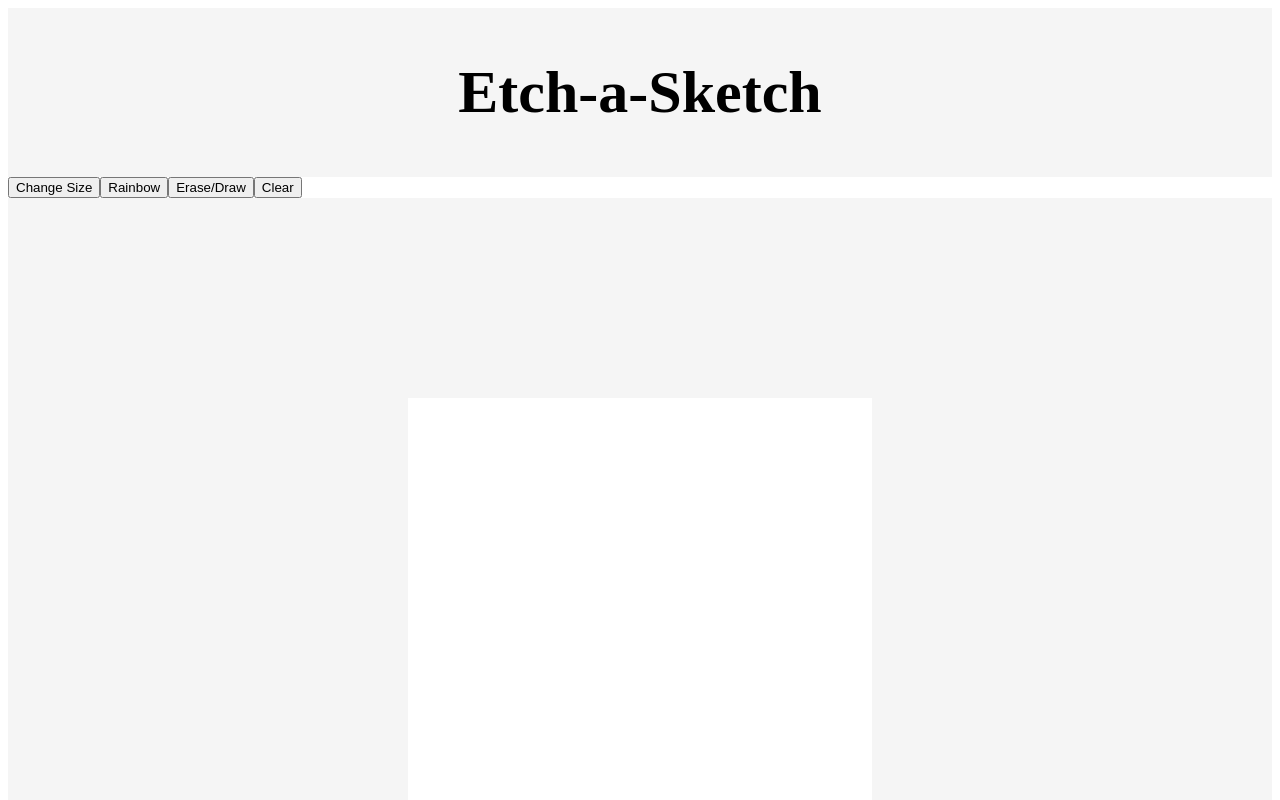
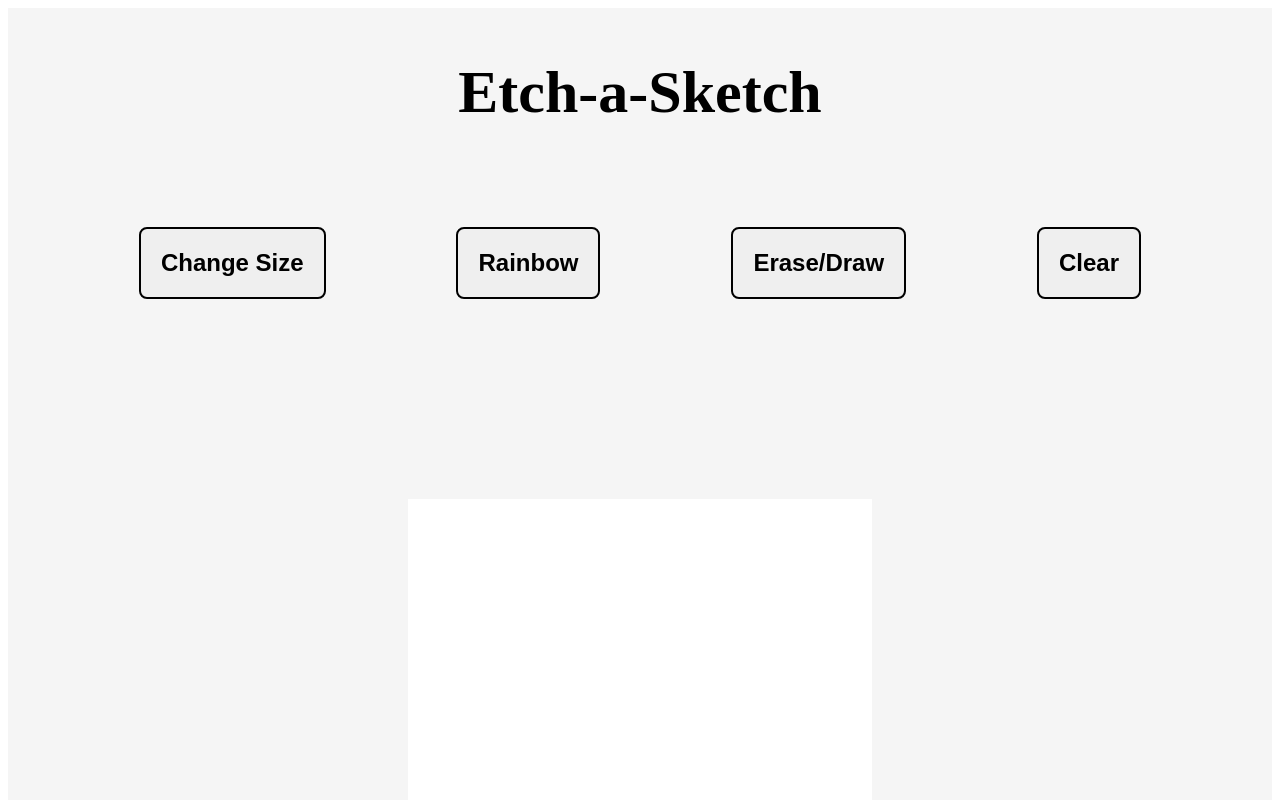
Before and after one commit to JoshTKx/etch-a-sketch, a plain HTML site: page index.html in a window 1280 px wide. Shown: the top 800 px of the page. Drawn offline with Linux system fonts and the light colour scheme.

Commit message:
Add footer

```diff
--- a/script.js
+++ b/script.js
@@ -20,6 +20,9 @@ const clear = document.createElement("button");
 clear.classList.toggle("clear");
 clear.textContent = "Clear";
 
+const footer = document.createElement("p");
+footer.classList.toggle("footer");
+footer.textContent = "Copyright © 2024 JTKX";
 
 
 
@@ -31,6 +34,7 @@ buttons.append(clear);
 body.appendChild(header);
 body.append(buttons);
 body.appendChild(container);
+body.appendChild(footer);
 
 
 let er = false;
--- a/style.css
+++ b/style.css
@@ -40,3 +40,32 @@ h1{
     min-height: 0px;
 
 }
+
+.buttons{
+    display: flex;
+    justify-content: space-evenly;
+    align-items: center;
+    padding-top: 50px;
+    background-color: whitesmoke;
+}
+
+.size,
+.rainbow,
+.eraser,
+.clear{
+    padding: 20px;
+    font-size: 24px;
+    font-weight: bold;
+    border-radius: 8px;
+    border: 2px solid black;
+}
+
+.footer{
+    display: flex;
+    justify-content: center;
+    align-items: center;
+    background-color: whitesmoke;
+    font-size: 20px;
+    margin: 0px;
+
+}
```
